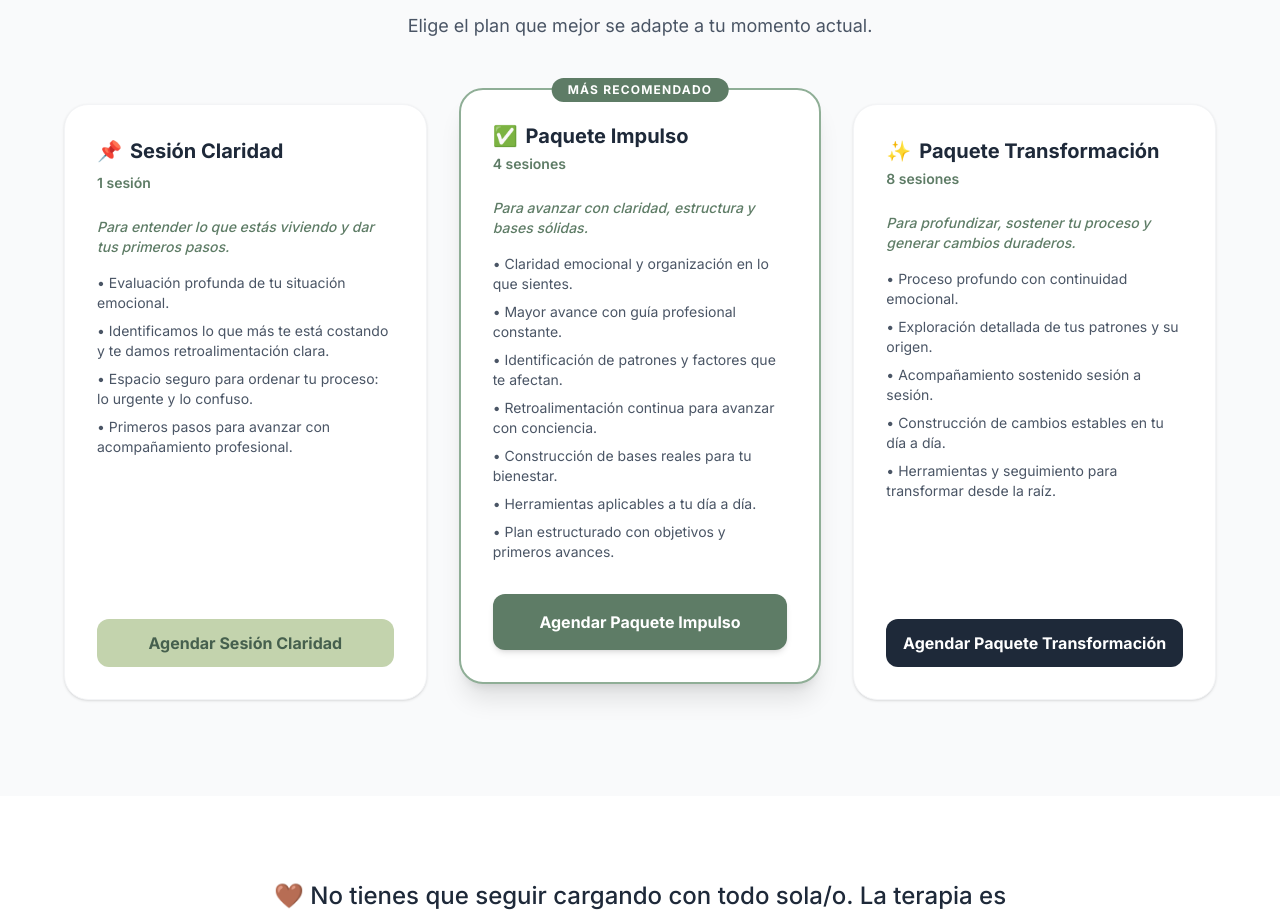
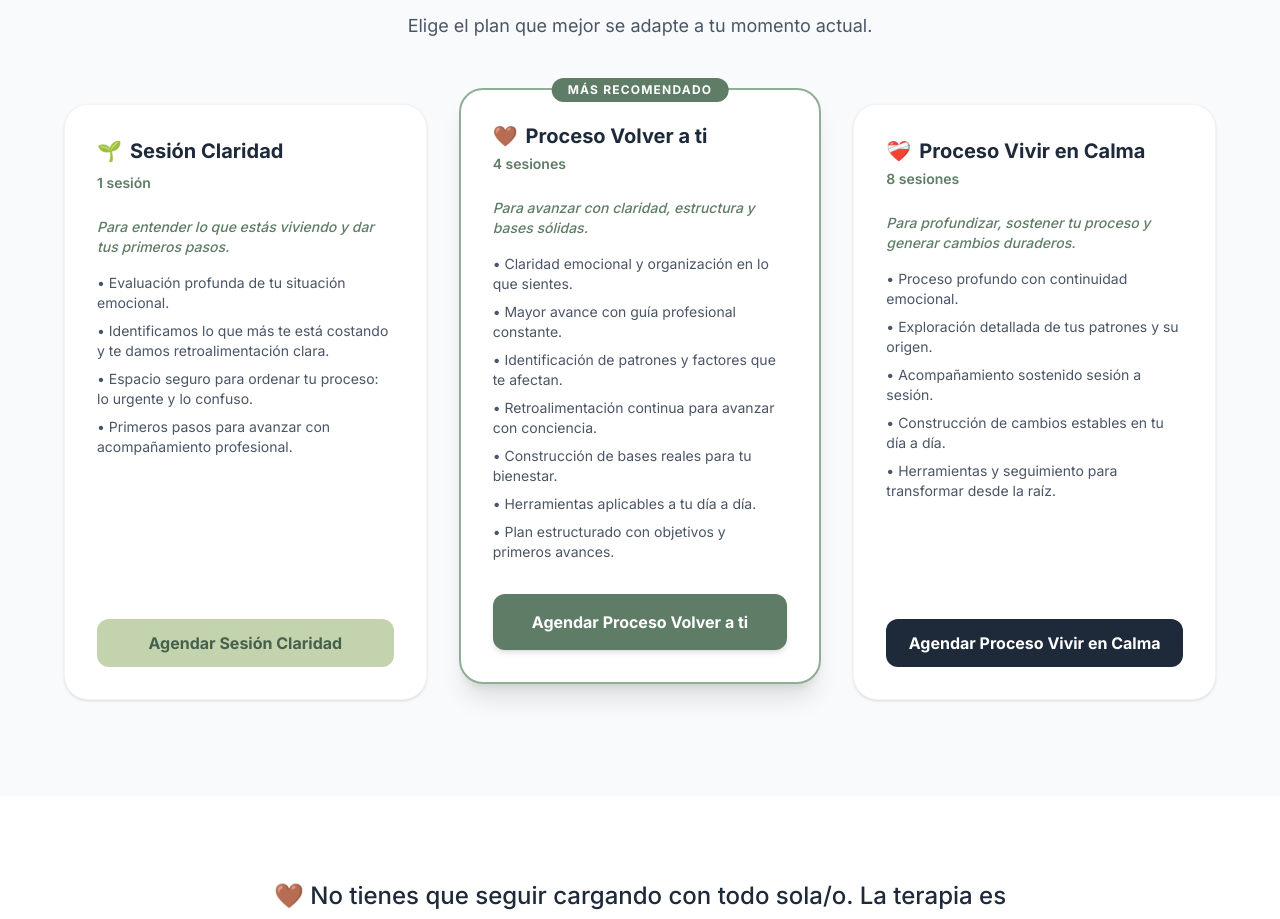
Before and after one commit to JuanDiegoMotta/web-psicologia, a Next.js app: page /servicios/terapia-individual in a window 1280 px wide. Shown: the part 2590-3509 px from the top of the page. Built offline with nearby package versions, Linux system fonts and the light colour scheme.

Commit message:
Cambio iconos y títulos paquete de sesiones

```diff
--- a/app/servicios/terapia-individual/page.tsx
+++ b/app/servicios/terapia-individual/page.tsx
@@ -182,7 +182,7 @@ export default function TerapiaIndividualPage() {
             {/* Paquete 1: 1 Sesión */}
             <div className="bg-white p-8 rounded-3xl shadow-sm border border-gray-100 flex flex-col h-full hover:shadow-md transition-shadow">
               <h3 className="text-xl font-bold text-gray-800 flex items-center gap-2 mb-2">
-                <span>📌</span> Sesión Claridad
+                <span>🌱</span> Sesión Claridad
               </h3>
               <p className="text-sm font-semibold text-eucalipto-dark mb-6">1 sesión</p>
 
@@ -212,7 +212,7 @@ export default function TerapiaIndividualPage() {
                 Más Recomendado
               </div>
               <h3 className="text-xl font-bold text-gray-800 flex items-center gap-2 mb-1">
-                <span>✅</span> Paquete Impulso
+                <span>🤎</span> Proceso Volver a ti
               </h3>
               <p className="text-sm font-semibold text-eucalipto-dark mb-6">4 sesiones</p>
 
@@ -235,14 +235,14 @@ export default function TerapiaIndividualPage() {
                 rel="noopener noreferrer"
                 className="mt-8 w-full block text-center bg-eucalipto-dark hover:bg-eucalipto-darker text-white font-bold py-4 rounded-xl transition-colors shadow-md"
               >
-                Agendar Paquete Impulso
+                Agendar Proceso Volver a ti
               </a>
             </div>
 
             {/* Paquete 3: 5 Sesiones */}
             <div className="bg-white p-8 rounded-3xl shadow-sm border border-gray-100 flex flex-col h-full hover:shadow-md transition-shadow">
               <h3 className="text-xl font-bold text-gray-800 flex items-center gap-2 mb-1">
-                <span>✨</span> Paquete Transformación
+                <span>❤️‍🩹</span> Proceso Vivir en Calma
               </h3>
               <p className="text-sm font-semibold text-eucalipto-dark mb-6">8 sesiones</p>
 
@@ -263,7 +263,7 @@ export default function TerapiaIndividualPage() {
                 rel="noopener noreferrer"
                 className="mt-8 w-full block text-center bg-gray-800 hover:bg-gray-900 text-white font-bold py-3 rounded-xl transition-colors"
               >
-                Agendar Paquete Transformación
+                Agendar Proceso Vivir en Calma
               </a>
             </div>
 
```
